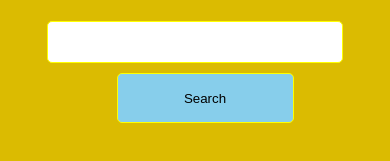
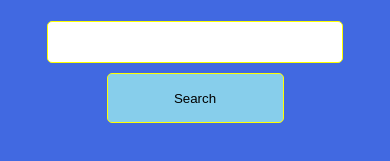
Before and after one commit to abelcash18/Photo-App, a plain HTML site: page index.html in a window 390 px wide. Shown: the part 233-394 px from the top of the page. Drawn offline with Linux system fonts and the light colour scheme.

Commit message:
Add files via upload

```diff
--- a/photo.css
+++ b/photo.css
@@ -98,7 +98,7 @@ html {
 }
 
 
-@media (max-width: 400px) {
+@media (max-width: 430px) {
   h1 {
     font-size: 1.5em;
     text-align: center;
@@ -109,7 +109,7 @@ html {
   }
   body {
     padding: 10px;
-  background-color: 000;
+    background-color: royalblue;
   }
     .grid-parent {
         grid-template-columns: repeat(2, 1fr);
@@ -118,6 +118,10 @@ html {
        .search input {
         width: 100%;
         margin-bottom: 20px;
+    }
+    .btn {
+        width: 100%;
+        margin-left: 0;
     }
 
     .search {
@@ -139,7 +143,6 @@ html {
         width: 50%;
         height: 50px;
         margin-top: 10px;
-        margin-left: 20px
     }
     footer {
         font-size: 0.8em;
@@ -153,6 +156,6 @@ html {
        .grid-parent {
         grid-template-columns: 1fr;
         gap: 90px;
-    }
+       }
 
 }
```
